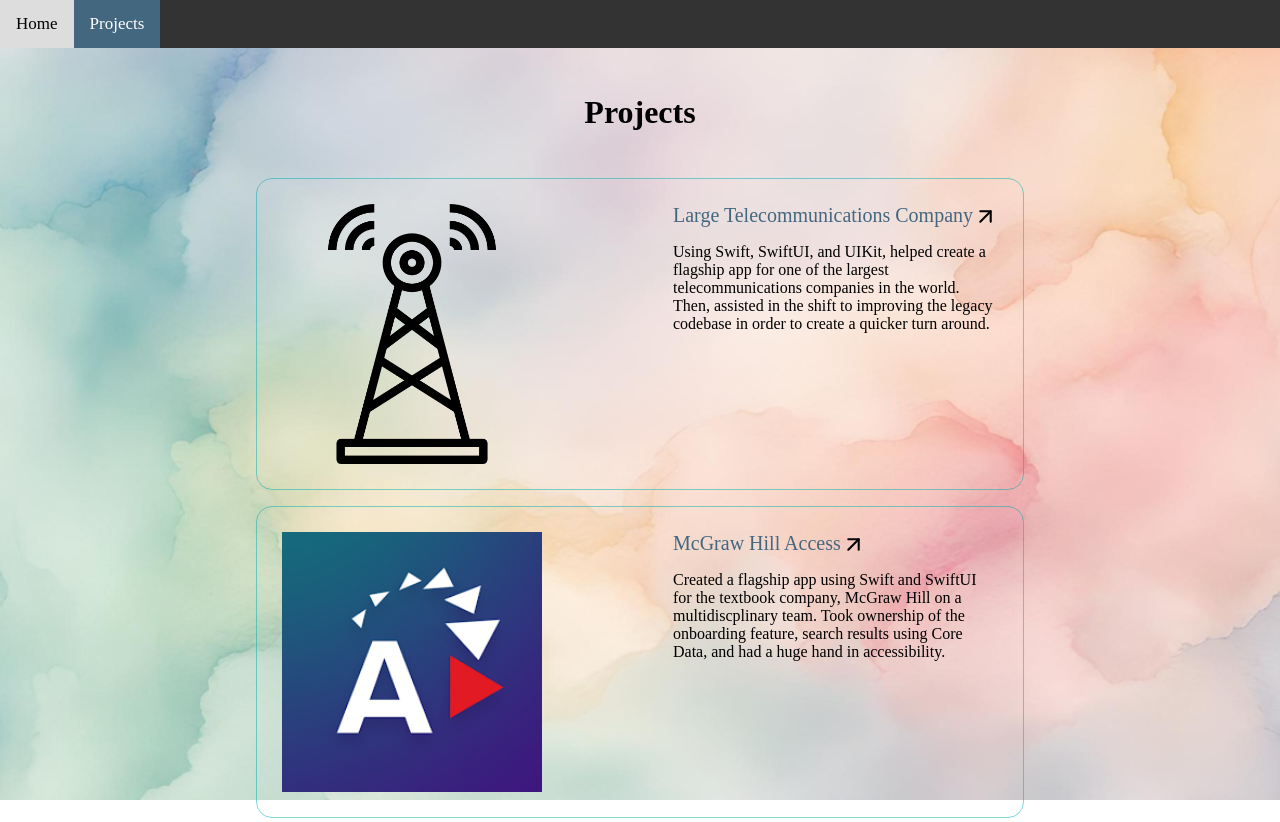
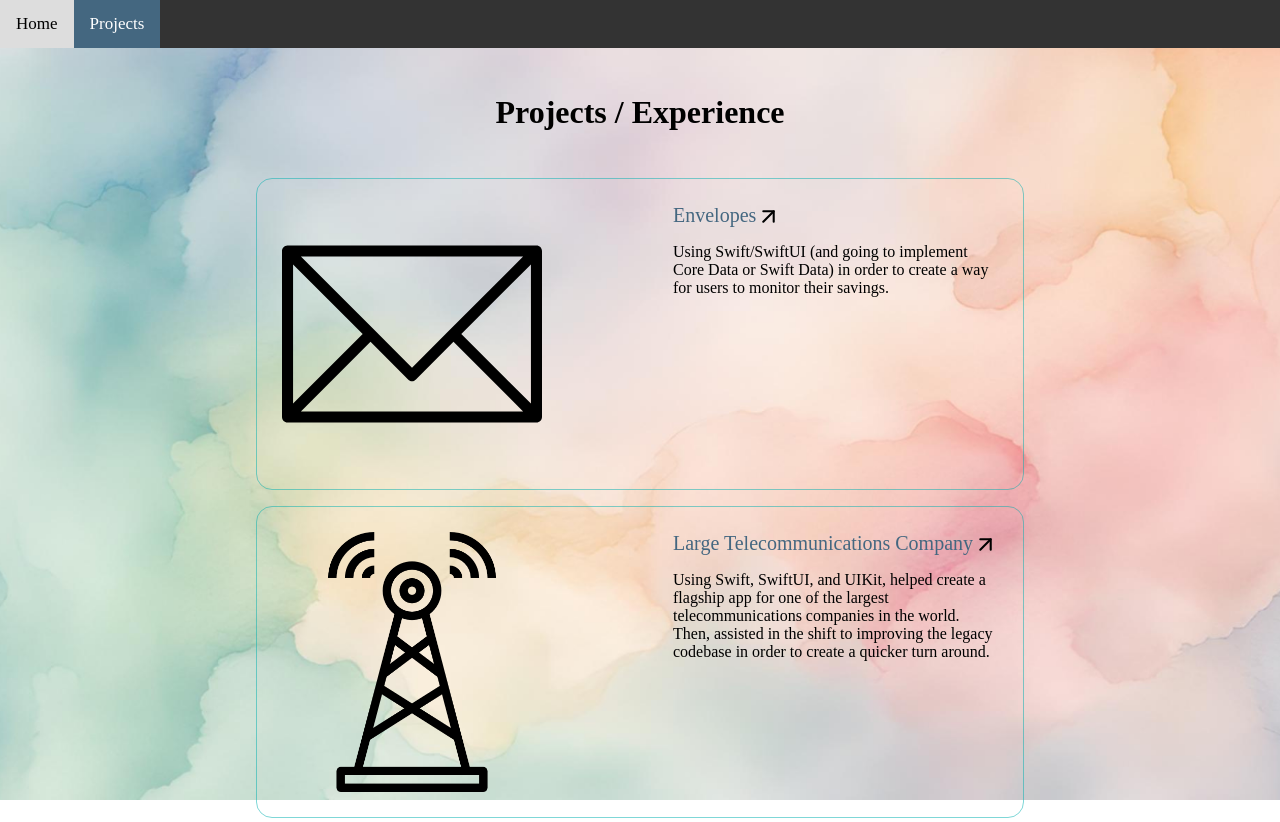
Before and after one commit to l-olson1214/l-olson1214.github.io, a plain HTML site: page projects.html in a window 1280 px wide. Shown: the top 822 px of the page. Drawn offline with Linux system fonts and the light colour scheme.

Commit message:
Added Envelopes project

```diff
--- a/projects.html
+++ b/projects.html
@@ -23,9 +23,31 @@
 
       <div class="projects">
         <h1>
-            Projects
+            Projects / Experience
         </h1>
         <div class="row" onclick="location.href='#';" style="cursor: pointer;">
+            <div class="column">
+                <img
+                src="envelope.svg"
+                alt="Envelope Symbol"
+                class="projectImage">
+            </div>
+            <div class="column">
+                <a href="https://github.com/l-olson1214/envelopes/"
+                    class="projectLink">
+                    Envelopes
+                    <img class="linkArrow"
+                    src="arrow-up-right.svg"
+                    aria-hidden="true">
+                </a>
+            <p>
+                Using Swift/SwiftUI (and going to implement Core Data or Swift Data) in order to create a
+                way for users to monitor their savings.
+            </p>
+            </div>
+        </div>
+
+        <div class="row" onclick="location.href='https://github.com/l-olson1214/envelopes/';" style="cursor: pointer;">
             <div class="column">
                 <img
                 src="telecom.png"
```
Also changed, not shown: envelope.svg (added).
